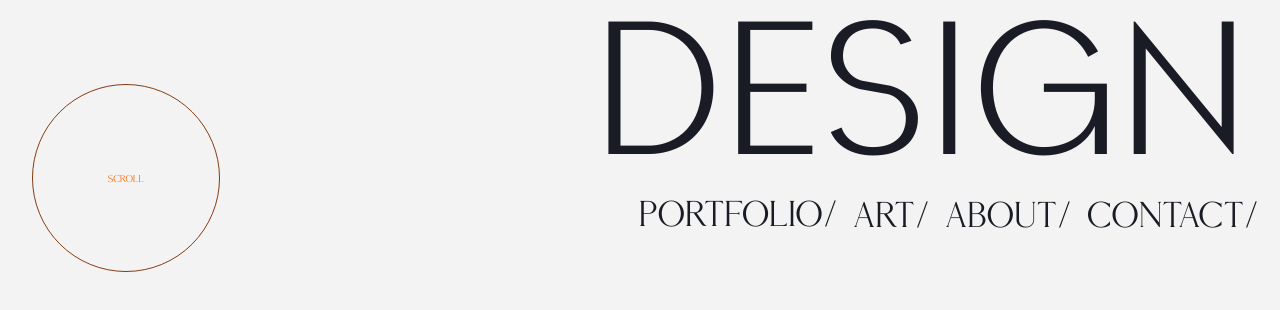
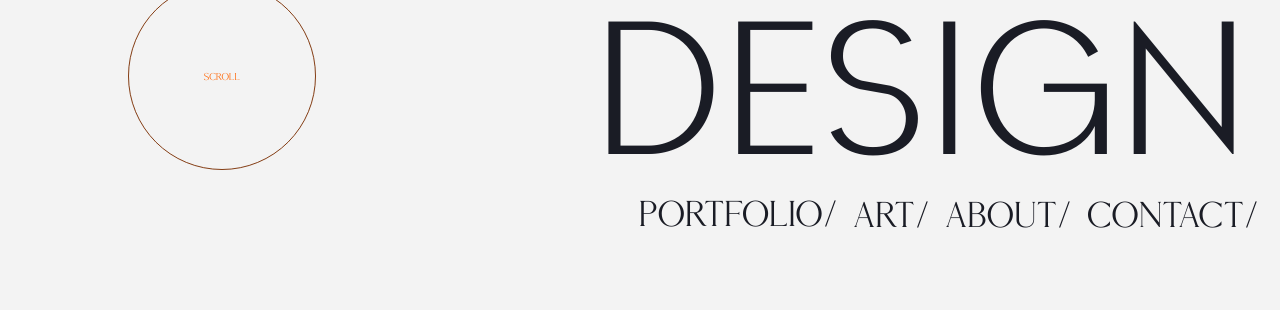
Before and after one commit to maxraywork/MartaVerba, a plain HTML site: page index.html in a window 1280 px wide. Shown: the part 550-860 px from the top of the page. Drawn offline with nearby package versions, Linux system fonts and the light colour scheme; a script that the page names is missing; files whose address does not match are found by name.

Commit message:
Add files via upload

```diff
--- a/style.scss
+++ b/style.scss
@@ -293,7 +293,9 @@ a {
 //scrollBall
 
 .scrollBallstart {
-    margin: -10vh 0 0 0;
+    position: absolute;
+    bottom: 10vh;
+    left: 10vw;
     padding: 0;
     border-radius: 50%;
     width: 188px;
@@ -307,7 +309,6 @@ a {
     color: $orange;
     float: left;
     overflow: hidden;
-    position: absolute;
 }
 
 .SBBGstart {
```
Also changed, not shown: style.css, 1 other file.
